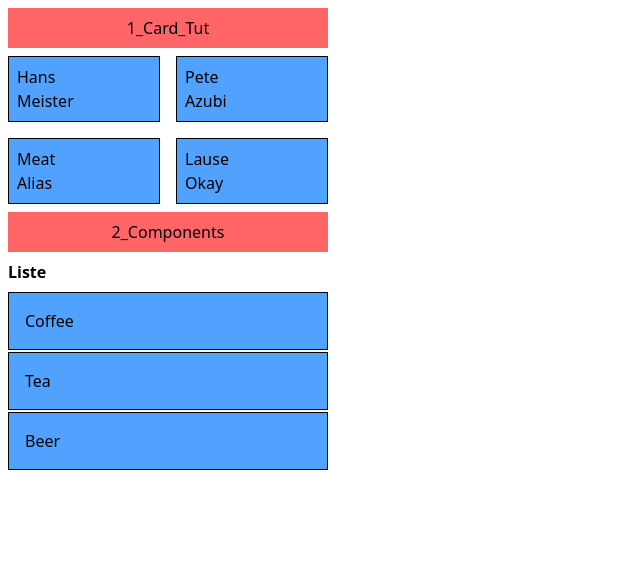
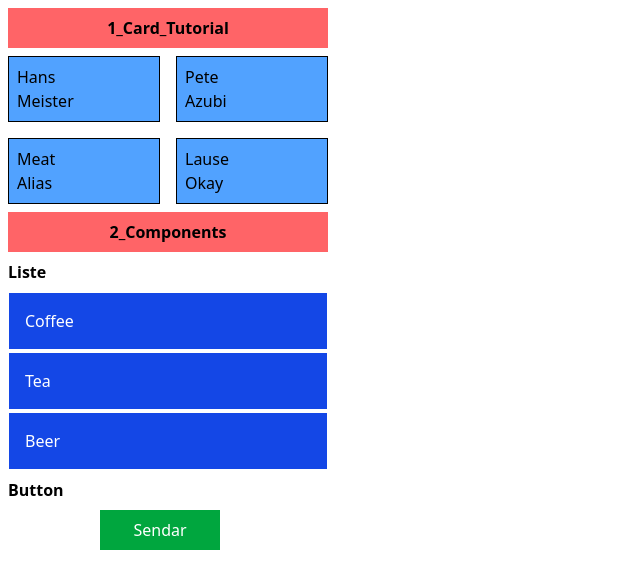
Before and after one commit to nihat08/4cWI, a React (Vite) app in the folder WebBasics/React/: page / in a window 1280 px wide. Shown: the top 588 px of the page, without its empty margins (0-640 px from the left). Built offline with nearby package versions, Linux system fonts and the light colour scheme.

Commit message:
2_Button done

```diff
--- a/WebBasics/React/src/App.tsx
+++ b/WebBasics/React/src/App.tsx
@@ -1,10 +1,11 @@
 import Card from './components/1_Card';
+import Button from './components/2_Button';
 import ShoppingList from './components/2_ShoppingList';
 
 
 export default function App() {
   return <div>
-  <h1 className="bg-red-400 w-80 m-2 p-2 flex justify-center">1_Card_Tut</h1>
+  <h1 className="bg-red-400 w-80 m-2 p-2 flex justify-center font-bold">1_Card_Tutorial</h1>
   <div className="grid grid-cols-2 w-80 gap-4 m-2 ">
     <Card title="Hans" desripton="Meister"/>
     <Card title="Pete" desripton="Azubi"/>
@@ -12,16 +13,17 @@ export default function App() {
     <Card title="Lause" desripton="Okay"/>
   </div>
 
-  <h2 className="bg-red-400 w-80 m-2 p-2 flex justify-center">2_Components</h2>
+  <h2 className="bg-red-400 w-80 m-2 p-2 flex justify-center font-bold">2_Components</h2>
   <h3 className="m-2 font-bold">Liste</h3>
   <div className="grid grid-cols-1 w-80 gap-0.5 m-2">
     <ShoppingList itemName="Coffee"/>
     <ShoppingList itemName="Tea"/>
     <ShoppingList itemName="Beer"/>
+  </div>
 
-
-
-
+  <h3 className="m-2 font-bold">Button</h3>
+  <div className="flex items-center justify-center ml-25 hover:bg-green-400 bg-green-600 w-30 h-10 m-2 cursor-pointer  ">
+    <Button title='Sendar'/>
   </div>
 
 
--- /dev/null
+++ b/WebBasics/React/src/components/2_Button.tsx
@@ -0,0 +1,11 @@
+type Props = {
+    title:string;
+}
+
+export default function Button({title}: Props) {
+  return (
+    <div className="text-white justify-self-center ">
+        <p>{title}</p>
+    </div>
+  )
+}
--- /dev/null
+++ b/WebBasics/React/src/components/2_Card.tsx
@@ -0,0 +1,9 @@
+type Props = {}
+
+export default function Card({}: Props) {
+  return (
+    <div className="">
+        <p>{}</p>
+    </div>
+)
+}
--- a/WebBasics/React/src/components/2_ShoppingList.tsx
+++ b/WebBasics/React/src/components/2_ShoppingList.tsx
@@ -4,7 +4,7 @@ type Props = {
 
 export default function ShoppingList({itemName}: Props) {
   return (
-    <div className="border bg-blue-400 p-4 cursor-pointer">
+    <div className="border bg-blue-700 text-white p-4 cursor-pointer">
         <p>{itemName}</p>
     </div>
   )
```
